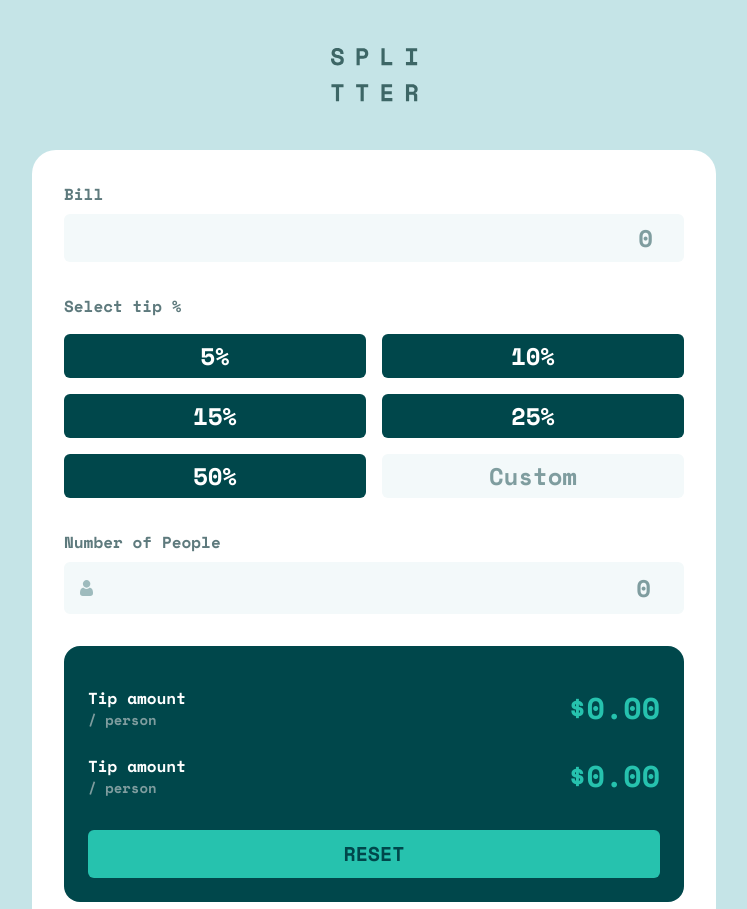
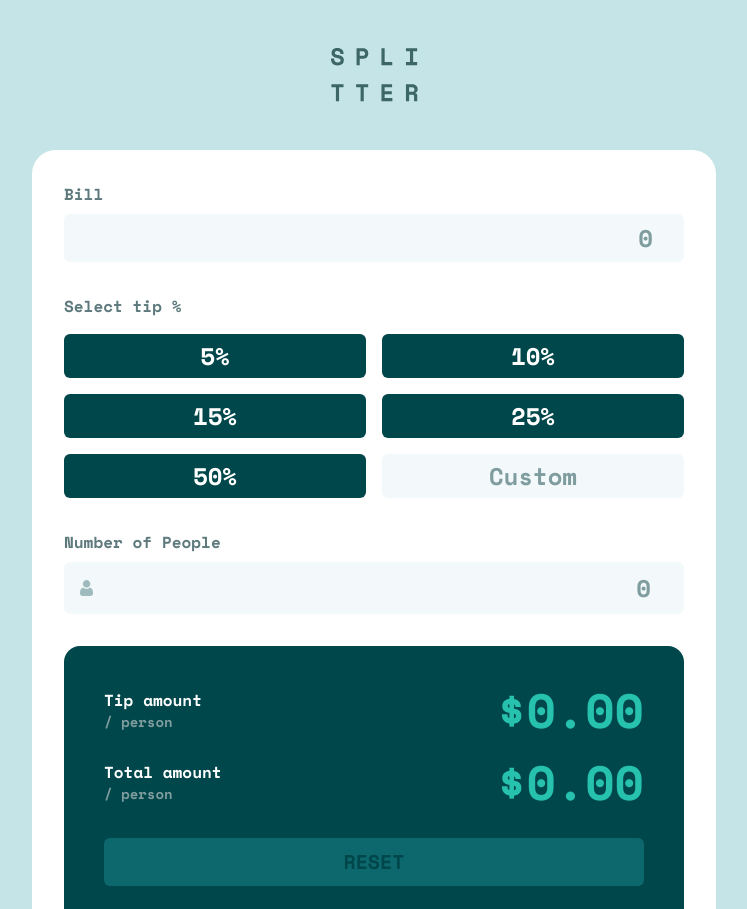
Before and after one commit to barterkamp/react-tip-calculator, a React (Vite) app: page / in a window 1280 px wide. Shown: the top 909 px of the page, without its empty margins (266-1013 px from the left). Built offline with nearby package versions, Linux system fonts and the light colour scheme.

Commit message:
add reset button with reset functionality to output component

```diff
--- a/src/components/Output.jsx
+++ b/src/components/Output.jsx
@@ -1,28 +1,51 @@
 import React from 'react';
 
-function Output({ tipAmount, totalAmount }) {
+function Output({
+  tipAmount,
+  totalAmount,
+  setSelectedButtonId,
+  reset,
+  setReset,
+  setBill,
+  setNumPeople,
+  setCustom,
+  setError,
+}) {
+  const handleReset = () => {
+    setReset(false);
+    setBill('');
+    setNumPeople('');
+    setCustom('');
+    setError(false);
+    setSelectedButtonId(null);
+  };
+
   return (
-    <div className="bg-darkGreen rounded-2xl pt-10 px-6 pb-6">
+    <div className="flex flex-col bg-darkGreen rounded-2xl pt-10 px-6 pb-6 md:min-h-full md:p-10">
       <div className="flex justify-between items-center mb-6">
         <div>
           <p className="text-white text-base font-spaceMono">Tip amount</p>
           <span className="block text-sm text-lightGray font-spaceMono">/ person</span>
         </div>
         <div>
-          <p className="text-3xl text-mediumGreen font-spaceMono">${tipAmount}</p>
+          <p className="text-3xl text-mediumGreen font-spaceMono md:text-5xl">${tipAmount}</p>
         </div>
       </div>
-
       <div className="flex justify-between items-center mb-8">
         <div>
-          <p className="text-white text-base font-spaceMono">Tip amount</p>
+          <p className="text-white text-base font-spaceMono">Total amount</p>
           <span className="block text-sm text-lightGray font-spaceMono">/ person</span>
         </div>
         <div>
-          <p className="text-3xl text-mediumGreen font-spaceMono">${totalAmount}</p>
+          <p className="text-3xl text-mediumGreen font-spaceMono md:text-5xl">${totalAmount}</p>
         </div>
       </div>
-      <button className="bg-mediumGreen text-center font-spaceMono text-xl text-darkGreen uppercase w-full py-2.5 rounded-md">
+      <button
+        onClick={handleReset}
+        className={`${
+          reset ? 'bg-mediumGreen' : 'bg-[#0D686D]'
+        } text-center font-spaceMono text-xl text-darkGreen uppercase w-full py-2.5 rounded-md md:mt-auto`}
+      >
         reset
       </button>
     </div>
```
